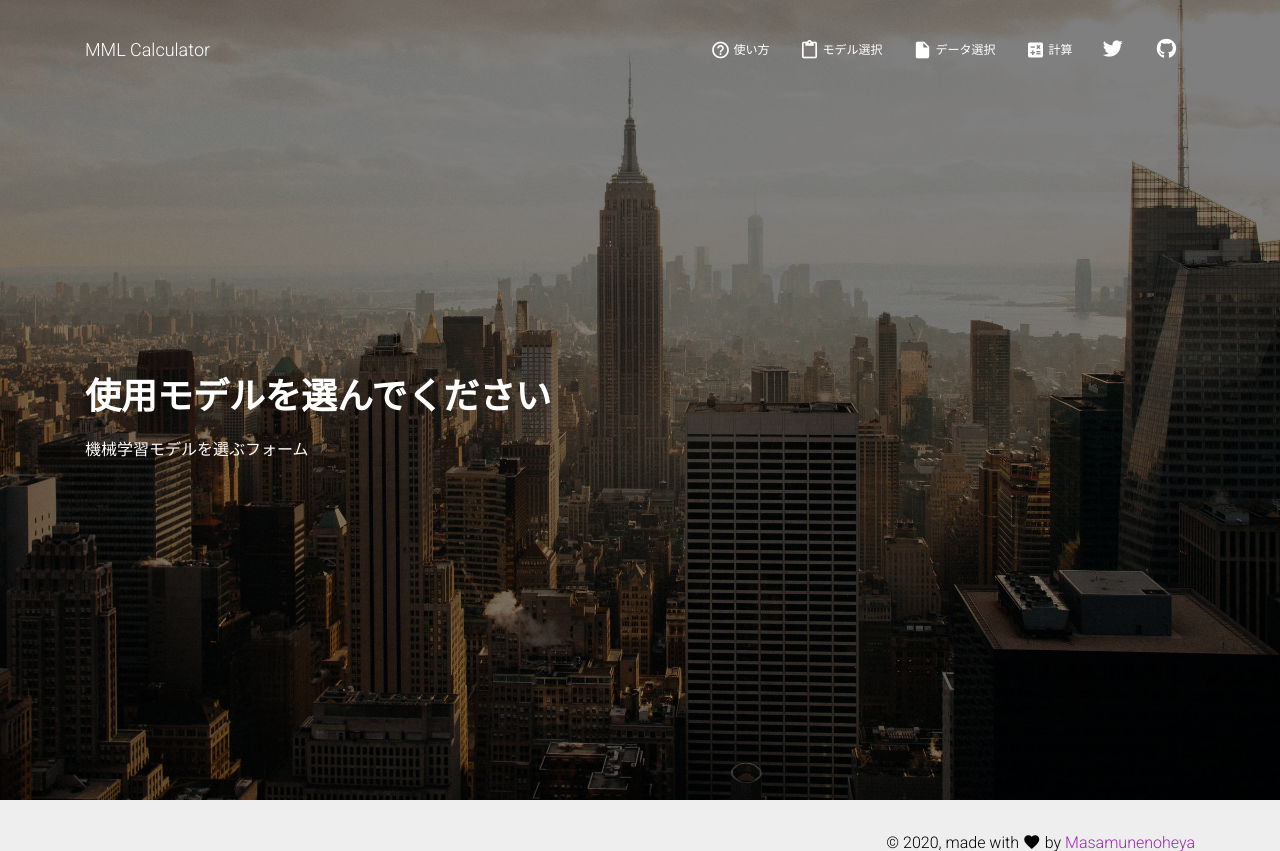
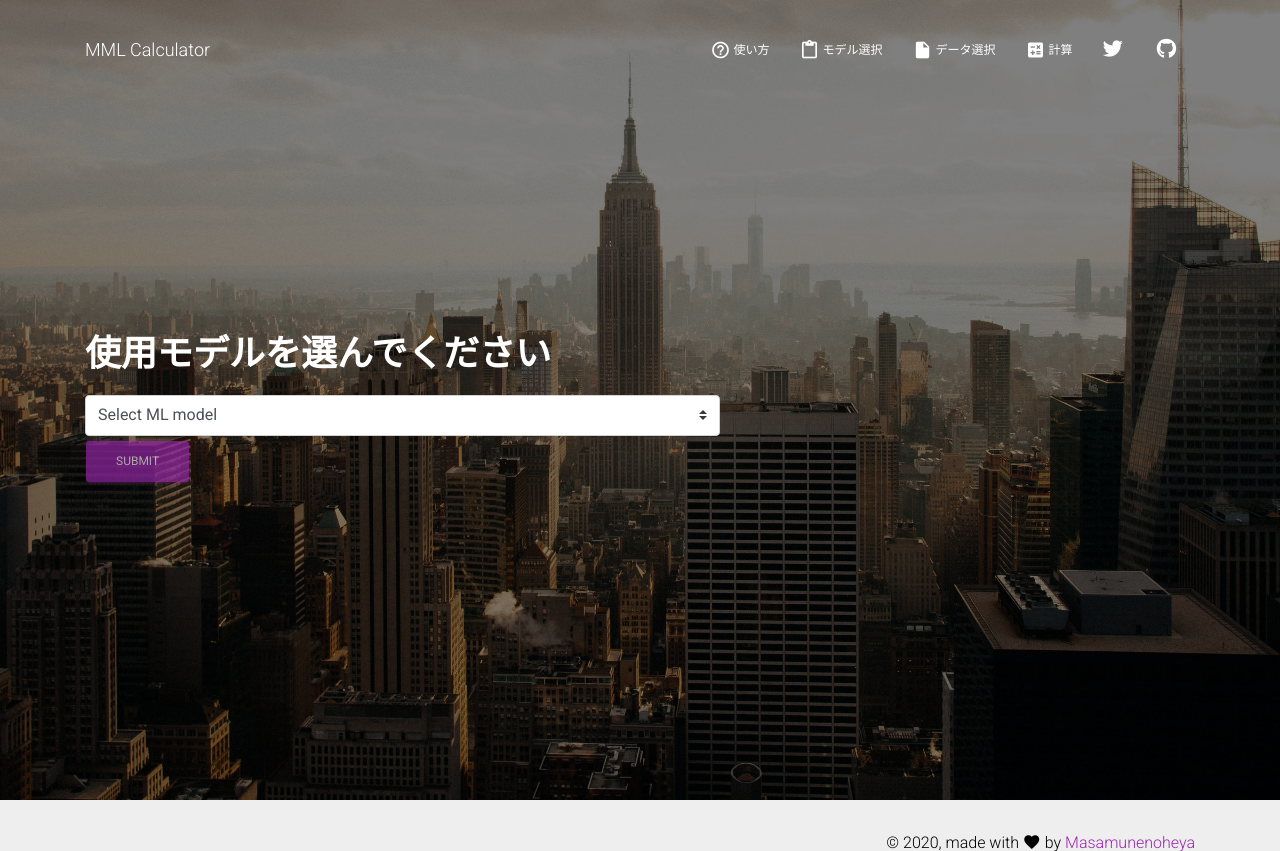
Before and after one commit to msamunetogetoge/note, a Django app: page /app/select_model in a window 1280 px wide. Shown: the top 851 px of the page. Run offline with Django 3.2, Linux system fonts and the light colour scheme; data comes from the database, SQL or seed files in the repository; some libraries are stand-ins or nearby versions.

Commit message:
part8 select_model 関連

```diff
--- a/app/templates/app/index.html
+++ b/app/templates/app/index.html
@@ -9,8 +9,16 @@ MML Calculator
 {% endblock %}
 
 {% block contents %}
-機械学習モデルを選ぶフォーム
-
+<form action ="{% url 'model' %}" method="post">
+    {% csrf_token %}
+    <select class="custom-select" name="selected_model" id="select_model">
+        <option selected value="none_model">Select ML model</option>
+        {% for model in models %}
+            <option value="{{ model.code }}">{{model.mdl}}</option>
+        {% endfor %}
+    </select>
+    <input type="submit" class="btn btn-primary" id="submit" disabled></input>
+</form>
 
 
 {% endblock %}
--- a/app/urls.py
+++ b/app/urls.py
@@ -8,6 +8,7 @@ from . import views
 urlpatterns=[
     path("", views.index, name="index"),
     path("select_model", views.select_model, name="model"),
+    path("make_NN_model", views.make_NN, name="make_NN"),
     path("select_data", views.select_data, name="datas"),
     path("get_result", views.get_result, name="result"),
     path("calculation", views.calculation, name="calculation"),
--- a/app/views.py
+++ b/app/views.py
@@ -1,13 +1,44 @@
 from django.shortcuts import render
+from django.http import HttpResponseRedirect
+from django.urls import reverse
+from app.models import *
 
 # Create your views here.
 
 def index(request):
-    return render(request, "app/index.html")
+    return render(request, "app/index.html",{
+        "models":MlModel.objects.all()
+    })
 
 def select_model(request):
-    return render(request, "app/index.html" )
+    if request.method  =="POST":
+        try:
+            code           = request.POST["selected_model"]
+            model          = MlModel.objects.get(code=code)
+            selected_model = selectedModel(code=model.code, mdl=model.mdl)
+            selected_model.save()
+        except Exception as e:
+            #DBで何か変なことが起きていたらもう一度入力させる
 
+            return render(request, "app/index.html" ,{
+            "models":MlModel.objects.all()
+        })
+        if "NN" in code:
+            return render(request,"app/make_NN_model.html")
+        else:
+            return HttpResponseRedirect(reverse("datas"))
+    else:
+        return render(request, "app/index.html" ,{
+            "models":MlModel.objects.all()
+        })
+
+def make_NN(request):
+    if request.method=="POST":
+        model          = NN_layers(layer1=request.POST["layer1"],layer2=request.POST["layer2"] )
+        model.save()
+        return HttpResponseRedirect(reverse("datas"))
+    else:
+        return HttpResponseRedirect(reverse("empty"))
 
 def select_data(request):
     return render(request, "app/select_data.html")
@@ -21,3 +52,6 @@ def get_result(request):
 
 def help(request):
     return render(request, "app/help.html")
+
+def empty(request):
+    return render(request,"tech/empty.html" )
--- /dev/null
+++ b/dbinit.json
@@ -0,0 +1,34 @@
+[
+    {
+      "model": "app.Mlmodel",
+      "pk": 1,
+      "fields": {
+        "mdl": "回帰分析",
+        "code":"Regression"
+      }
+    },
+    {
+        "model": "app.Mlmodel",
+        "pk": 2,
+        "fields": {
+          "mdl": "ロジスティック回帰",
+          "code":"Logistic_classification"
+        }
+      },
+      {
+        "model": "app.Mlmodel",
+        "pk": 3,
+        "fields": {
+          "mdl": "NN回帰",
+          "code":"NN_regression"
+        }
+      },
+      {
+        "model": "app.Mlmodel",
+        "pk": 4,
+        "fields": {
+          "mdl": "NN分類",
+          "code":"NN_classification"
+        }
+      }
+  ]
--- a/new_project/settings.py
+++ b/new_project/settings.py
@@ -25,7 +25,7 @@ SECRET_KEY = 'xvp0urmkivmqez(-s9fg@(hbw=!b!8wlx)0x*)qzqlb!*nv9g3'
 # SECURITY WARNING: don't run with debug turned on in production!
 DEBUG = True
 
-ALLOWED_HOSTS = []
+ALLOWED_HOSTS = ["*"]
 
 
 # Application definition
```
Also changed, not shown: app/templates/app/empty.html (added, +13 -0 lines), app/templates/app/make_NN_model.html (added, +34 -0 lines).
